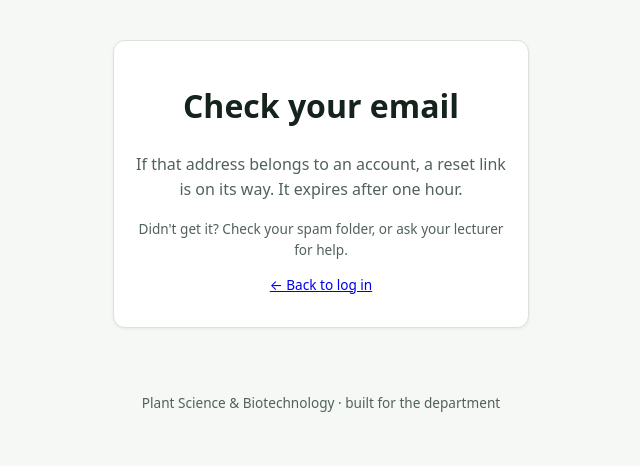
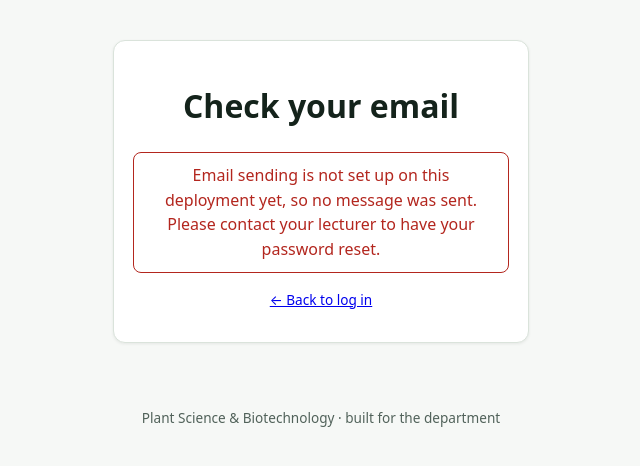
Before and after one commit to Aguimmanuel/sylladesk, a Django app: page /accounts/password/reset/done/ in a window 1280 px wide. Shown: the part 65-531 px from the top of the page, without its empty margins (319-959 px from the left). Run offline with Django 5.2, Linux system fonts and the light colour scheme.

Commit message:
Enhance user experience: update login form placeholder, improve password reset email handling, and display lecturer information in course list

```diff
--- a/accounts/forms.py
+++ b/accounts/forms.py
@@ -10,7 +10,7 @@ class LoginForm(AuthenticationForm):
     def __init__(self, *args, **kwargs):
         super().__init__(*args, **kwargs)
         self.fields["username"].widget.attrs.update(
-            {"autofocus": True, "placeholder": "Reg no or email", "inputmode": "text"}
+            {"autofocus": True, "placeholder": "Reg no (students) or username/email (staff)", "inputmode": "text"}
         )
         self.fields["password"].widget.attrs.update({"placeholder": "Password"})
 
--- a/courses/views.py
+++ b/courses/views.py
@@ -31,7 +31,7 @@ def list_courses(request):
             messages.success(request, f"You have been added to {len(joined)} new course(s).")
     if user.is_admin_role:
         # platform staff: every active course (they hold "admin" role in all of them)
-        courses = Course.objects.filter(is_active=True)
+        courses = Course.objects.filter(is_active=True).select_related("lecturer")
     elif user.is_lecturer_role:
         # courses they own OR co-lecture via an active lecturer enrollment
         courses = (
@@ -40,11 +40,11 @@ def list_courses(request):
                 is_active=True, enrollments__user=user,
                 enrollments__is_active=True,
                 enrollments__role_in_course=Enrollment.Role.LECTURER)
-        ).distinct()
+        ).distinct().select_related("lecturer")
     else:
         courses = Course.objects.filter(
             enrollments__user=user, enrollments__is_active=True, is_active=True
-        ).distinct()
+        ).distinct().select_related("lecturer")
     return render(request, "courses/list.html", {"courses": courses})
 
 
--- a/templates/accounts/signup.html
+++ b/templates/accounts/signup.html
@@ -3,7 +3,7 @@
 {% block content %}
 <div class="card center-card">
   <h1>Student sign-up</h1>
-  <p class="muted">Only registration numbers your lecturer added to a course roster can sign up.</p>
+  <p class="muted">Your Registration number must be added to at least one course before you can sign up.</p>
   {% if form.non_field_errors %}<p class="msg msg-error">{{ form.non_field_errors.0 }}</p>{% endif %}
   <form method="post" class="stack">
     {% csrf_token %}
--- a/templates/courses/list.html
+++ b/templates/courses/list.html
@@ -14,6 +14,7 @@
       <a class="card course-card" href="{% url 'courses:detail' course.id %}">
         <div class="course-code">{% icon "flask" 16 %} {{ course.code }}</div>
         <div class="course-title">{{ course.title }}</div>
+        <div class="muted small">Lecturer: {{ course.lecturer.full_name }}</div>
         <div class="muted small">{{ course.session }} · {{ course.get_semester_display }}</div>
       </a>
     {% endfor %}
--- a/templates/registration/password_reset_done.html
+++ b/templates/registration/password_reset_done.html
@@ -3,8 +3,13 @@
 {% block content %}
 <div class="card center-card">
   <h1>Check your email</h1>
+  {% if email_configured %}
   <p class="muted">If that address belongs to an account, a reset link is on its way. It expires after one hour.</p>
   <p class="muted small">Didn't get it? Check your spam folder, or ask your lecturer for help.</p>
+  {% else %}
+  <p class="msg msg-error">Email sending is not set up on this deployment yet, so no message was sent.
+  Please contact your lecturer to have your password reset.</p>
+  {% endif %}
   <p class="muted small"><a href="{% url 'accounts:login' %}">&#8592; Back to log in</a></p>
 </div>
 {% endblock %}
```
Also changed, not shown: accounts/tests/test_password_reset.py (+17 -0 lines), config/settings/base.py (+7 -4 lines).
